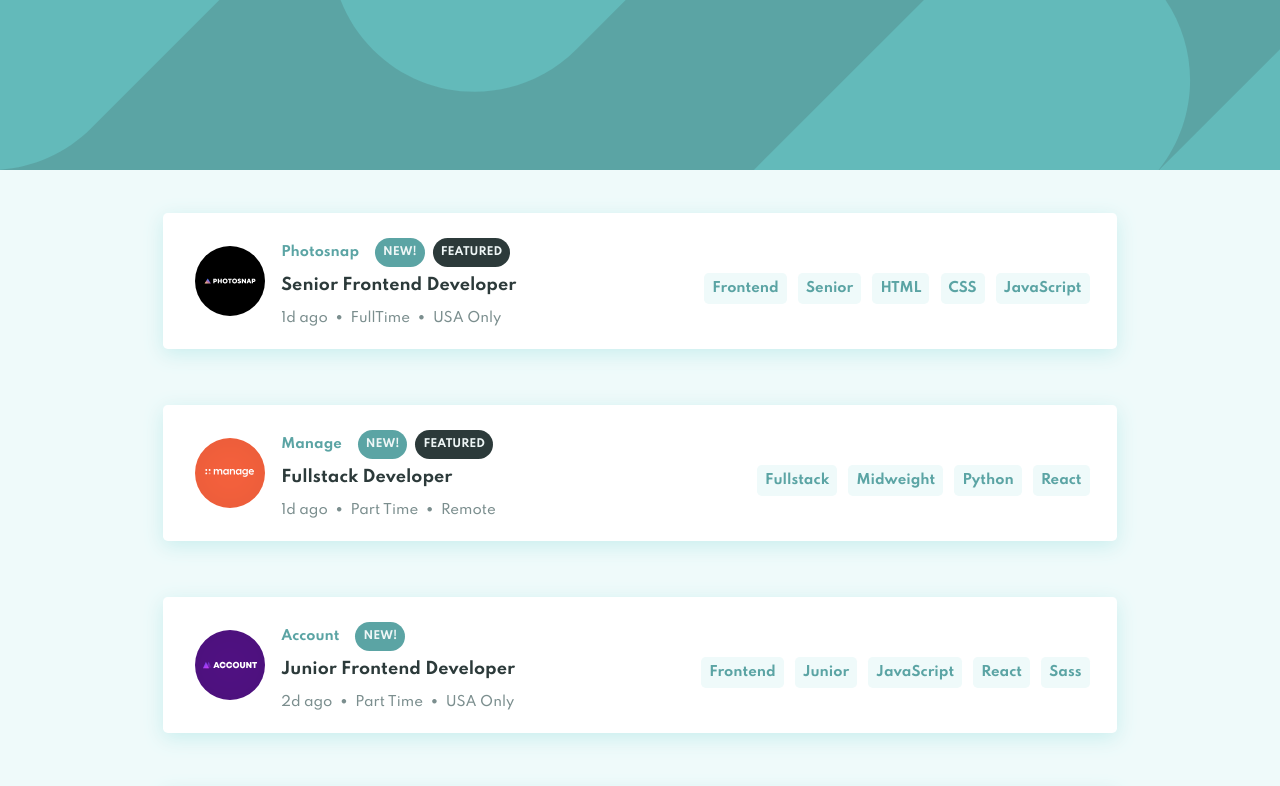
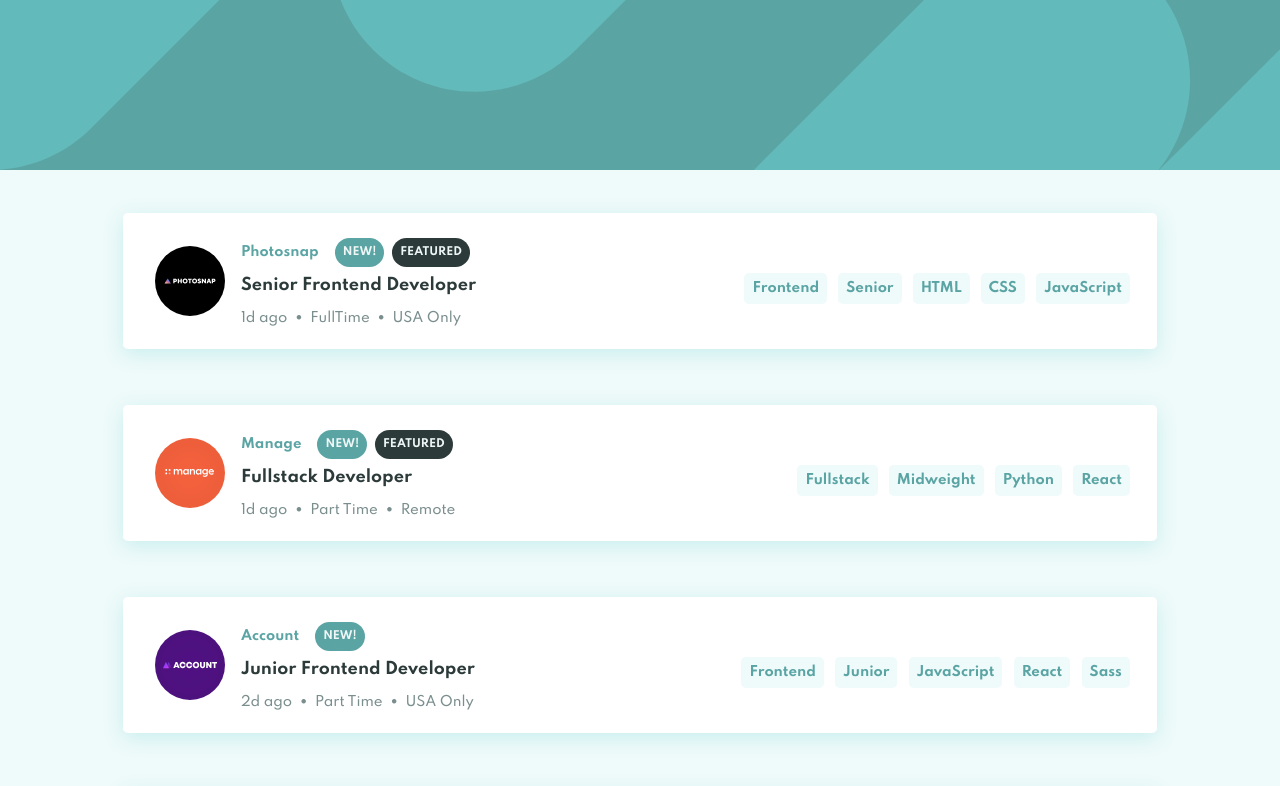
Before and after one commit to aggarwal-muskaan/JobsFilter, a website: page jobs/index.html in a window 1280 px wide. Shown: the top 786 px of the page. Drawn offline with nearby package versions, Linux system fonts and the light colour scheme.

Commit message:
chnaged a media query

```diff
--- a/jobs/style.css
+++ b/jobs/style.css
@@ -211,7 +211,7 @@ h5 {
   }
 }
 
-@media (min-width: 800px) {
+@media (min-width: 1000px) {
   .main-container {
     flex-direction: column;
     justify-content: center;
@@ -226,8 +226,8 @@ h5 {
 
   .card {
     flex-direction: row;
-    width: 80%;
-    max-width: 80%;
+    width: 87%;
+    max-width: 90%;
     height: 6.5rem;
     max-height: 7rem;
     align-items: center;
```
